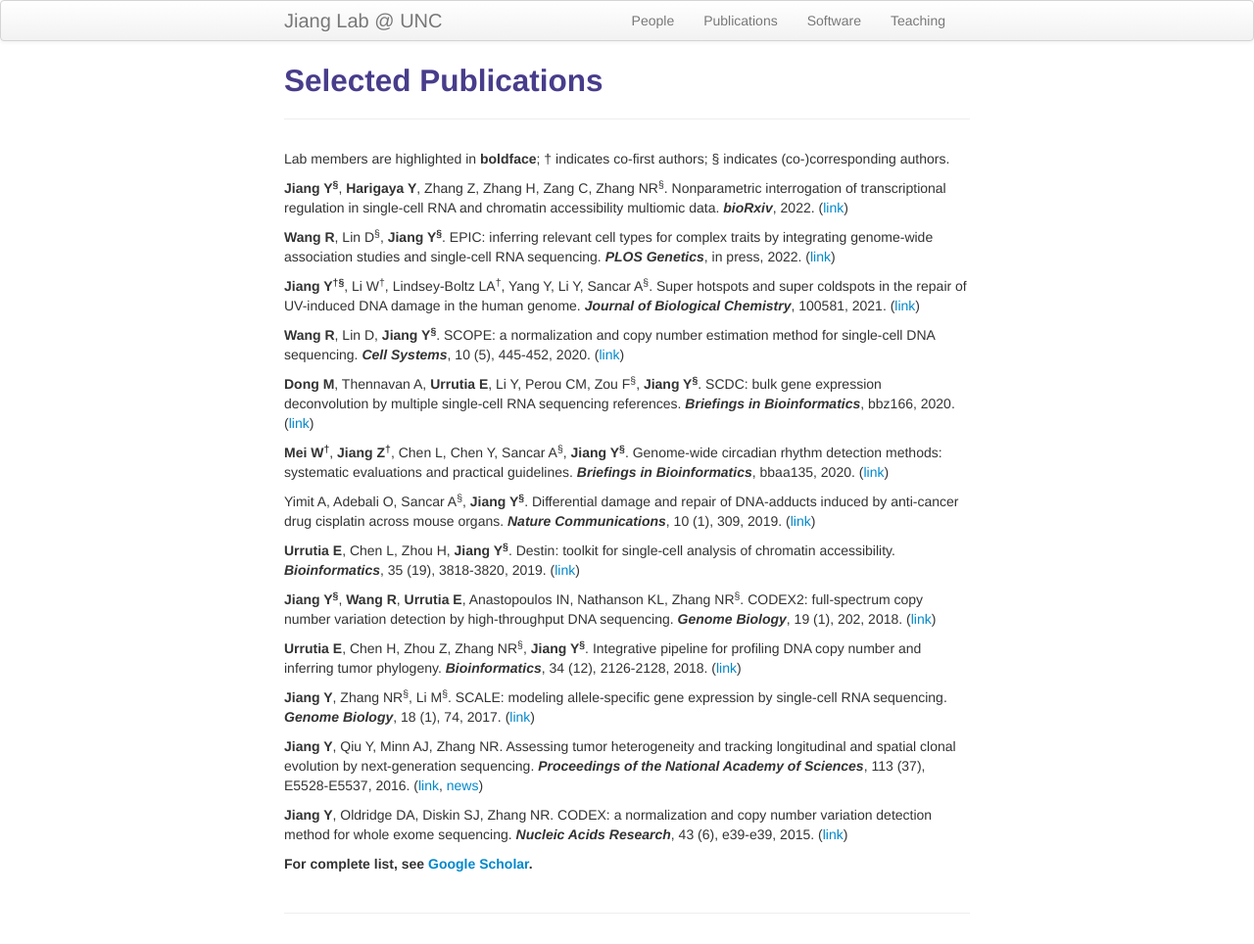
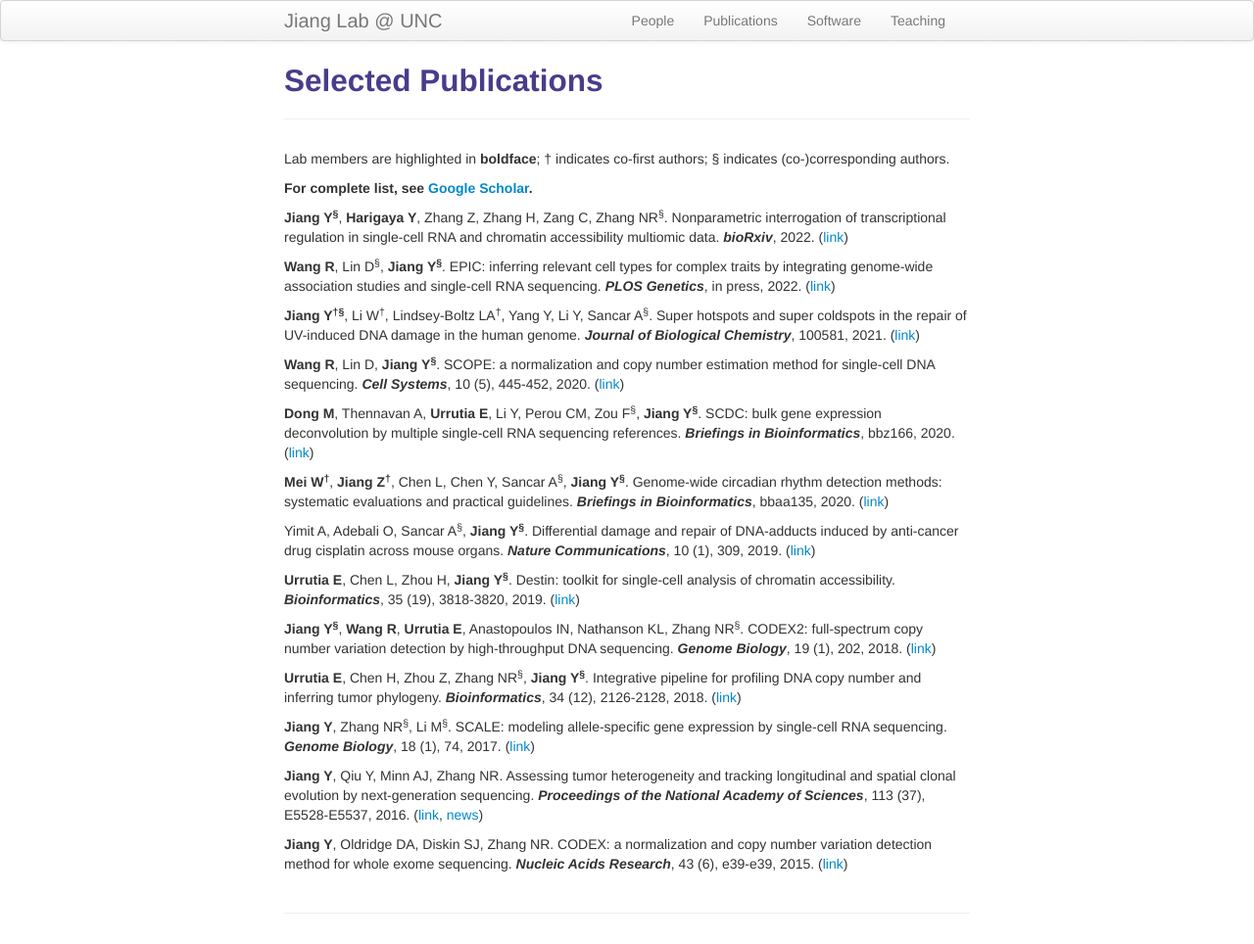
Before and after one commit to yuchaojiang/yuchaojiang.github.io, a Jekyll site: the page built from pages/pubs.md, in a window 1280 px wide. Shown: the whole page at 98% size. Built offline with Jekyll 4.4.1, drawn with Linux system fonts in a browser that asks for light colours; part of the change alters nothing that is shown.

Commit message:
Update pubs.md

```diff
--- a/pages/pubs.md
+++ b/pages/pubs.md
@@ -5,6 +5,8 @@ description: Yuchao Jiang's publications
 ---
 
 Lab members are highlighted in **boldface**; &dagger; indicates co-first authors; &sect; indicates (co-)corresponding authors.
+
+**For complete list, see [Google Scholar](https://scholar.google.com/citations?user=YA9f7QUAAAAJ&hl=en).**
 
 **Jiang Y<sup>&sect;</sup>**, **Harigaya Y**, Zhang Z, Zhang H, Zang C, Zhang NR<sup>&sect;</sup>. Nonparametric interrogation of transcriptional regulation in single-cell RNA and chromatin accessibility multiomic data. ***bioRxiv***, 2022. ([link](https://www.biorxiv.org/content/10.1101/2021.09.22.461437v2))
 
@@ -31,5 +33,3 @@ Yimit A, Adebali O, Sancar A<sup>&sect;</sup>, **Jiang Y<sup>&sect;</sup>**. Dif
 **Jiang Y**, Qiu Y, Minn AJ, Zhang NR. Assessing tumor heterogeneity and tracking longitudinal and spatial clonal evolution by next-generation sequencing. ***Proceedings of the National Academy of Sciences***, 113 (37), E5528-E5537, 2016. ([link](http://www.pnas.org/content/113/37/E5528), [news](http://www.uphs.upenn.edu/news/News_Releases/2016/09/jiang/))
 
 **Jiang Y**, Oldridge DA, Diskin SJ, Zhang NR. CODEX: a normalization and copy number variation detection method for whole exome sequencing. ***Nucleic Acids Research***, 43 (6), e39-e39, 2015. ([link](https://academic.oup.com/nar/article-lookup/doi/10.1093/nar/gku1363))
-
-**For complete list, see [Google Scholar](https://scholar.google.com/citations?user=YA9f7QUAAAAJ&hl=en).**
```
